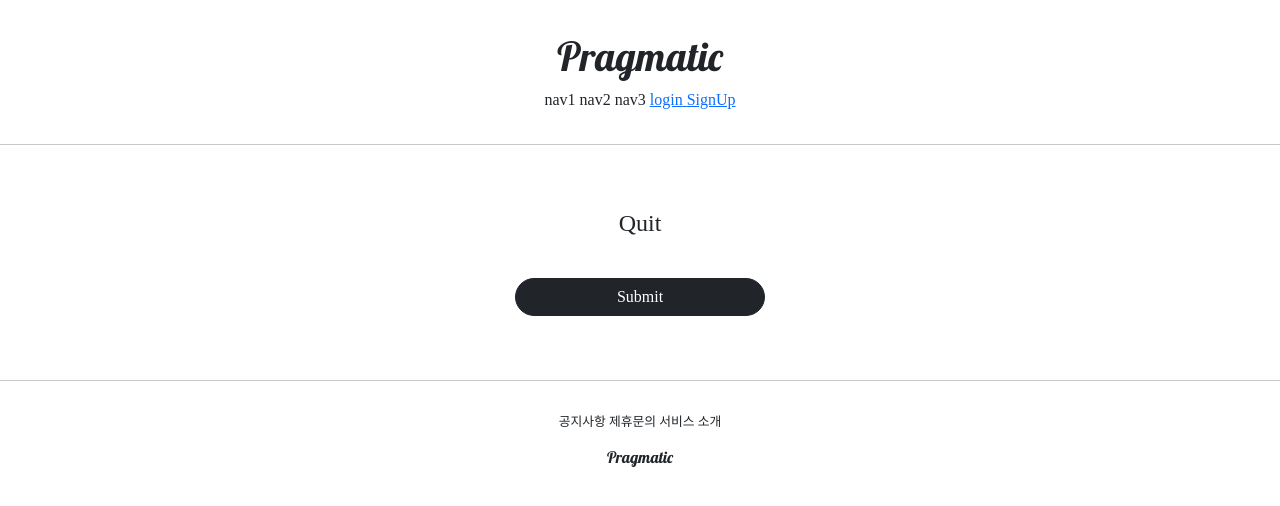
After one commit to jiuuu26/Pinterest_clone, a Django app: template accountapp/templates/accountapp/delete.html in a window 1280 px wide. The commit adds this page. Shown: the top 506 px of the page. Run offline with Django 4.2, Linux system fonts and the light colour scheme; the template is opened without the code that fills it, so the values that code supplies are empty; some libraries are stand-ins or nearby versions; some web fonts are replaced.

Commit message:
django course 26 commit

```diff
--- /dev/null
+++ b/accountapp/templates/accountapp/delete.html
@@ -0,0 +1,15 @@
+{% extends 'base.html' %}
+
+{% block content %}
+
+  <div style="text-align: center; max-width: 500px; margin: 4rem auto">
+    <div class="mb-4">
+      <h4>Quit</h4>
+    </div>
+    <form action="{% url 'accountapp:delete' pk=user.pk %}" method="post">
+      {% csrf_token %}
+      <input type="submit" class="btn btn-dark rounded-pill col-6 mt-3 ">
+    </form>
+  </div>
+
+{% endblock %}
--- a/accountapp/templates/accountapp/detail.html
+++ b/accountapp/templates/accountapp/detail.html
@@ -16,6 +16,11 @@
           Change info
         </p>
       </a>
+      <a href="{% url 'accountapp:delete' pk=user.pk %}">
+        <p>
+          Quit
+        </p>
+      </a>
       {% endif %}
 
     </div>
--- a/accountapp/urls.py
+++ b/accountapp/urls.py
@@ -2,7 +2,7 @@ import helloworld as helloworld
 from django.contrib.auth.views import LoginView, LogoutView
 from django.urls import path
 
-from accountapp.views import hello_world, AccountCreateView, AccountDetailView, AccountUpdateView
+from accountapp.views import hello_world, AccountCreateView, AccountDetailView, AccountUpdateView, AccountDeleteView
 
 app_name = "accountapp"
 
@@ -18,5 +18,6 @@ urlpatterns = [
      path('create/', AccountCreateView.as_view(), name='create'),
      path('detail/<int:pk>', AccountDetailView.as_view(), name='detail'),
      path('update/<int:pk>', AccountUpdateView.as_view(), name='update'),
+     path('delete/<int:pk>', AccountDeleteView.as_view(), name='delete'),
 
 ]
--- a/templates/header.html
+++ b/templates/header.html
@@ -11,6 +11,9 @@
             <a href="{% url 'accountapp:login' %}?next={{ request.path }}">
                 <span>login</span>
             </a>
+            <a href="{% url 'accountapp:create' %}">
+                <span>SignUp</span>
+            </a>
             {% else %}
             <a href="{% url 'accountapp:detail' pk=user.pk %}">
                 <span>Mypage</span>
```
Also changed, not shown: accountapp/views.py (+7 -1 lines).
